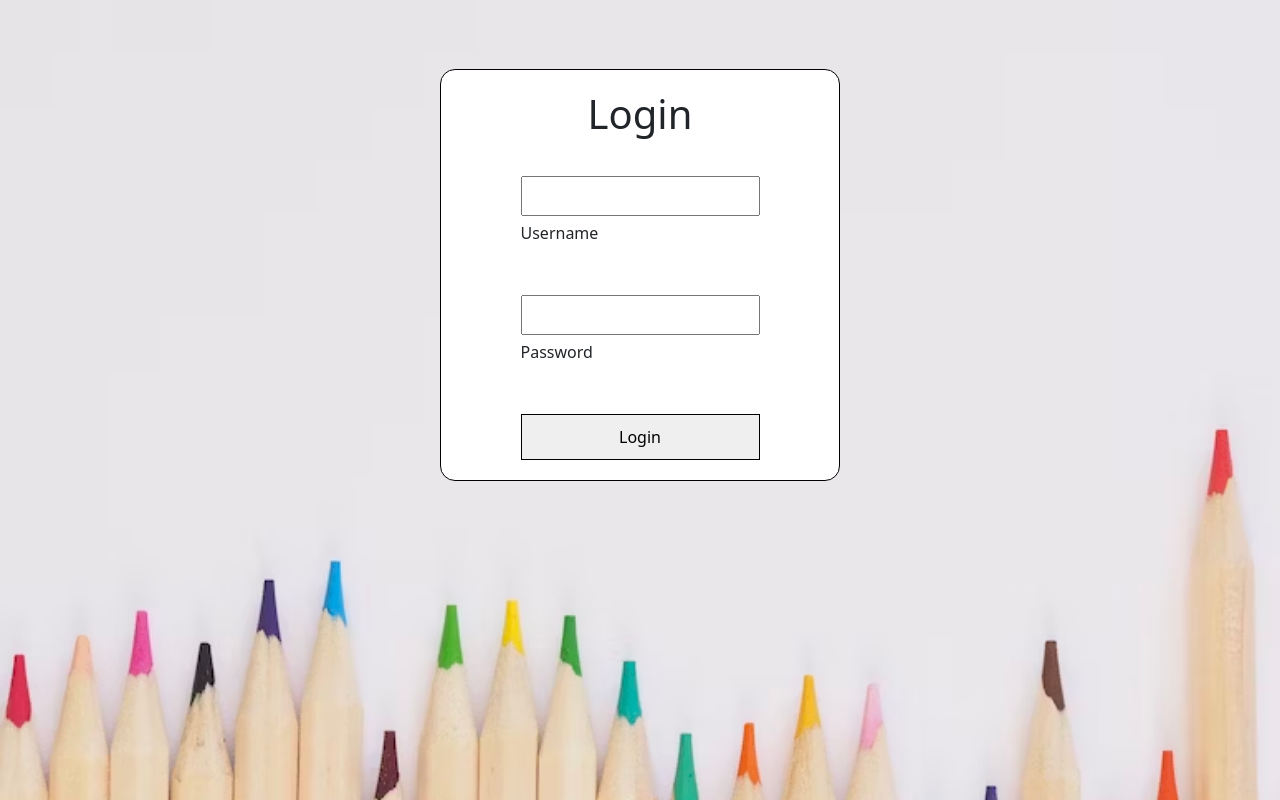
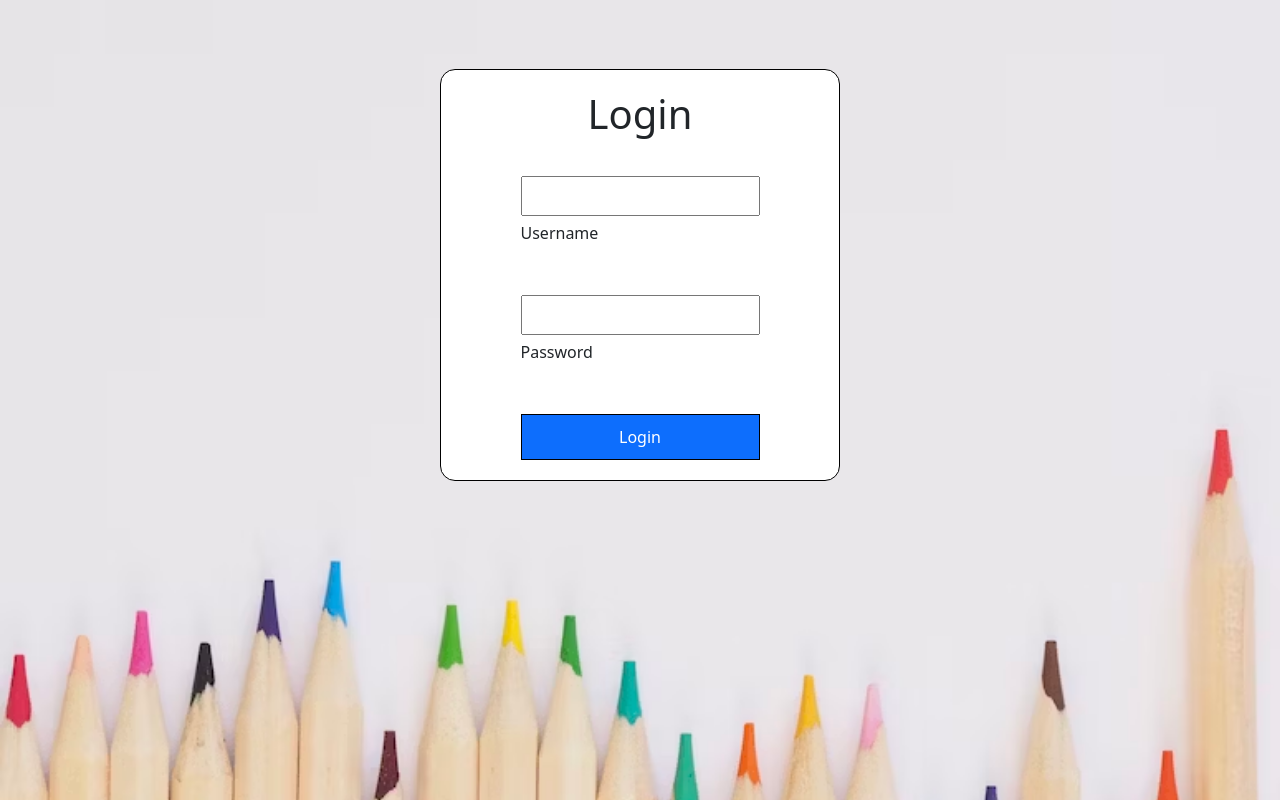
Before and after one commit to Rappyyy/LMS_FrontEnd, a React (Create React App) app: page /login in a window 1280 px wide. Built offline with nearby package versions, Linux system fonts and the light colour scheme.

Commit message:
Added button hover for login

```diff
--- a/src/components/LoginForm.css
+++ b/src/components/LoginForm.css
@@ -44,3 +44,12 @@ form {
 .center input {
   margin-top: 20px;
 }
+
+.login-button {
+  background-color: #0d6efd;
+  color: #ffffff;
+}
+
+.login-button:hover {
+  background-color: #029fdc;
+}
```
